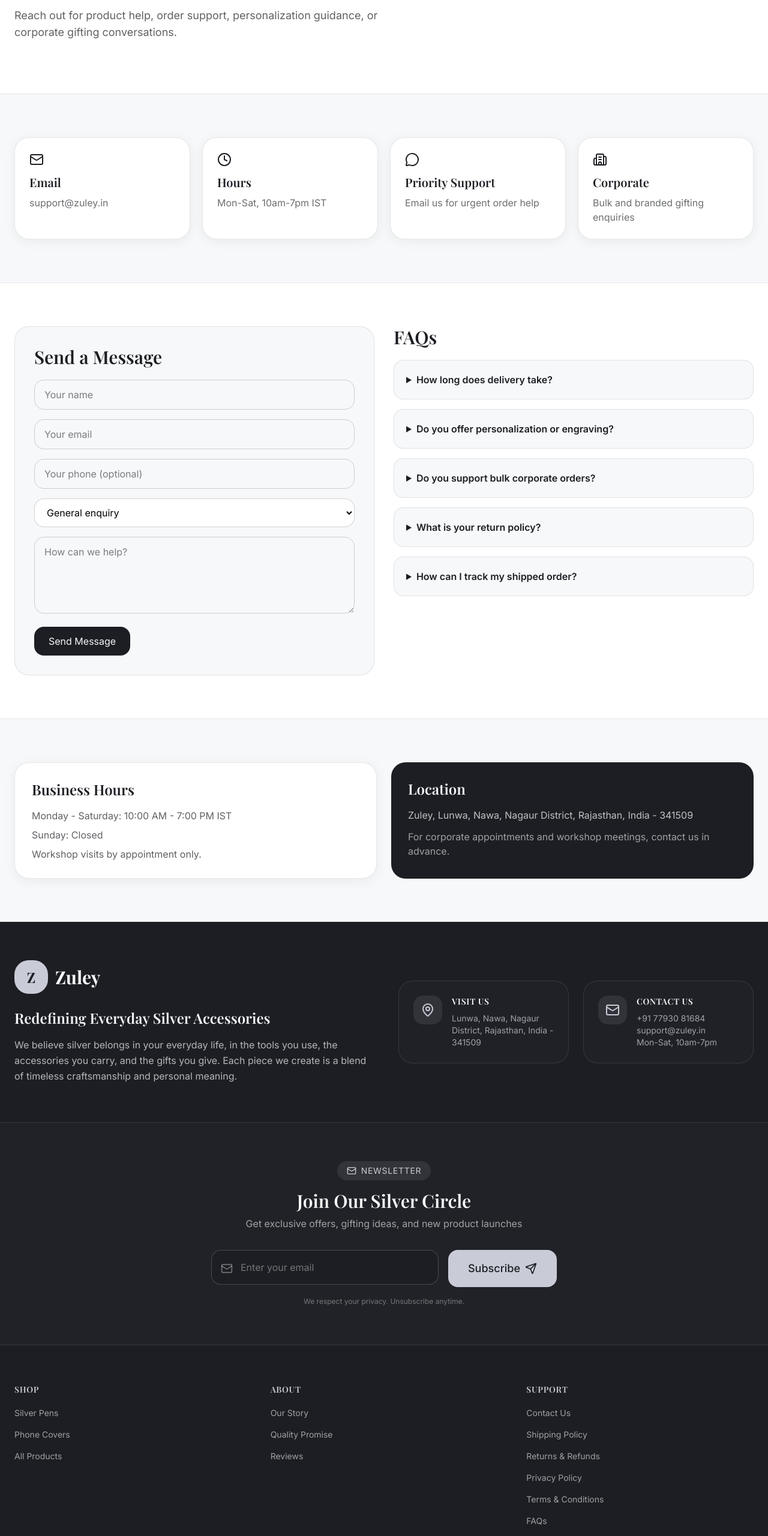
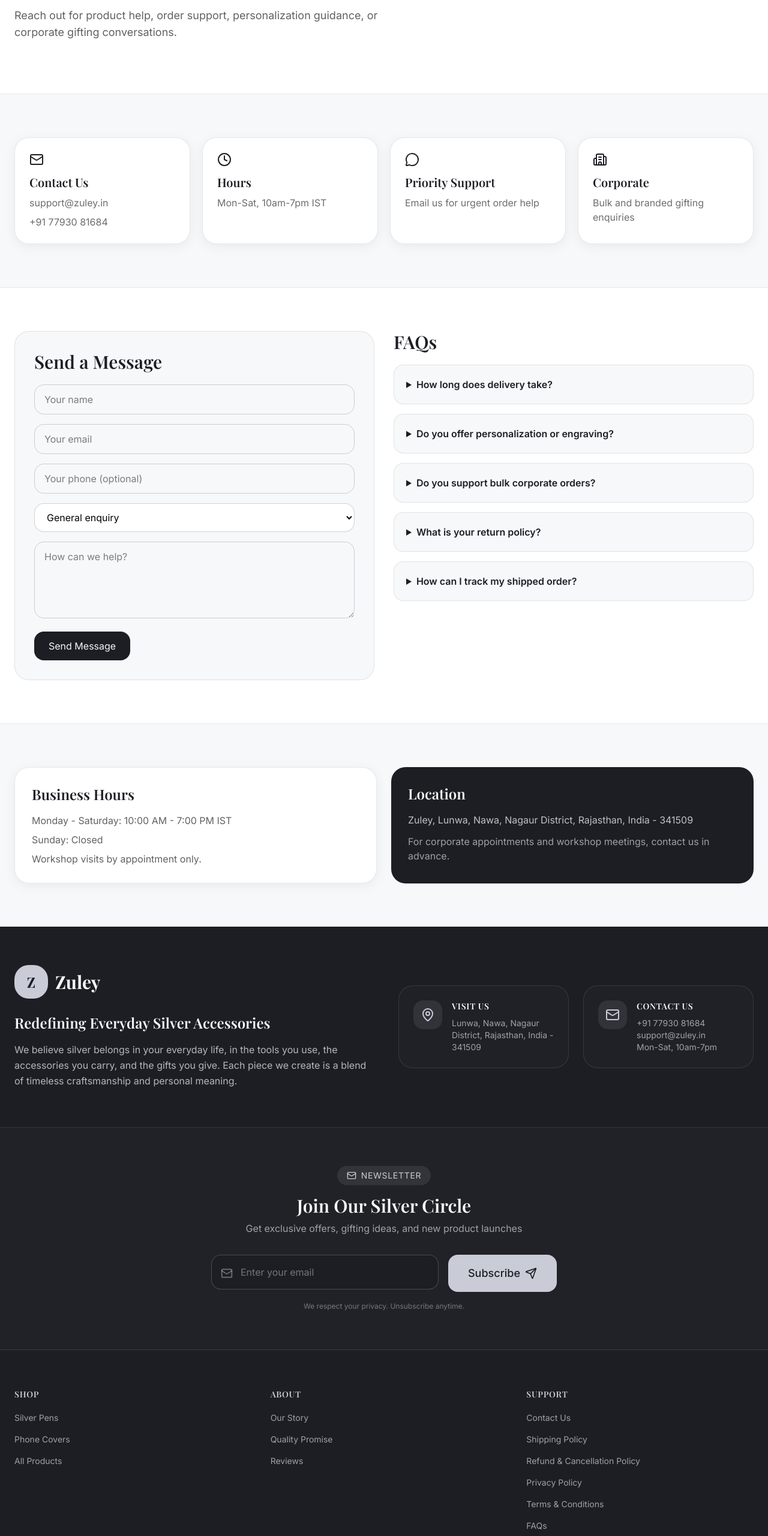
Before and after one commit to Zuley-tech-team/zuley-landing-page, a React (Vite) app in the folder Client/: page /contact in a window 1280 px wide. Shown: the part 236-2797 px from the top of the page at 60% size. Built offline with nearby package versions, Linux system fonts and the light colour scheme; no server answers.

Commit message:
deatils changed

```diff
--- a/Client/src/components/home/Footer.tsx
+++ b/Client/src/components/home/Footer.tsx
@@ -25,7 +25,7 @@ const footerLinks = {
     support: [
         { label: 'Contact Us', href: '/contact' },
         { label: 'Shipping Policy', href: '/shipping-policy' },
-        { label: 'Returns & Refunds', href: '/refund-policy' },
+        { label: 'Refund & Cancellation Policy', href: '/refund-policy' },
         { label: 'Privacy Policy', href: '/privacy-policy' },
         { label: 'Terms & Conditions', href: '/terms' },
         { label: 'FAQs', href: '/contact' },
--- a/Client/src/pages/ContactPage.tsx
+++ b/Client/src/pages/ContactPage.tsx
@@ -82,8 +82,9 @@ export function ContactPage() {
                     <div className="grid grid-cols-1 md:grid-cols-2 lg:grid-cols-4 gap-5">
                         <a href="mailto:support@zuley.in" className="bg-white rounded-2xl p-6 border border-charcoal/10 shadow-soft">
                             <Mail className="w-6 h-6 text-charcoal mb-3" />
-                            <h2 className="font-heading text-xl text-charcoal font-semibold">Email</h2>
+                            <h2 className="font-heading text-xl text-charcoal font-semibold">Contact Us</h2>
                             <p className="font-body text-charcoal/65 mt-2">support@zuley.in</p>
+                            <p className="font-body text-charcoal/65 mt-2">+91 77930 81684</p>
                         </a>
                         <div className="bg-white rounded-2xl p-6 border border-charcoal/10 shadow-soft">
                             <Clock className="w-6 h-6 text-charcoal mb-3" />
```
